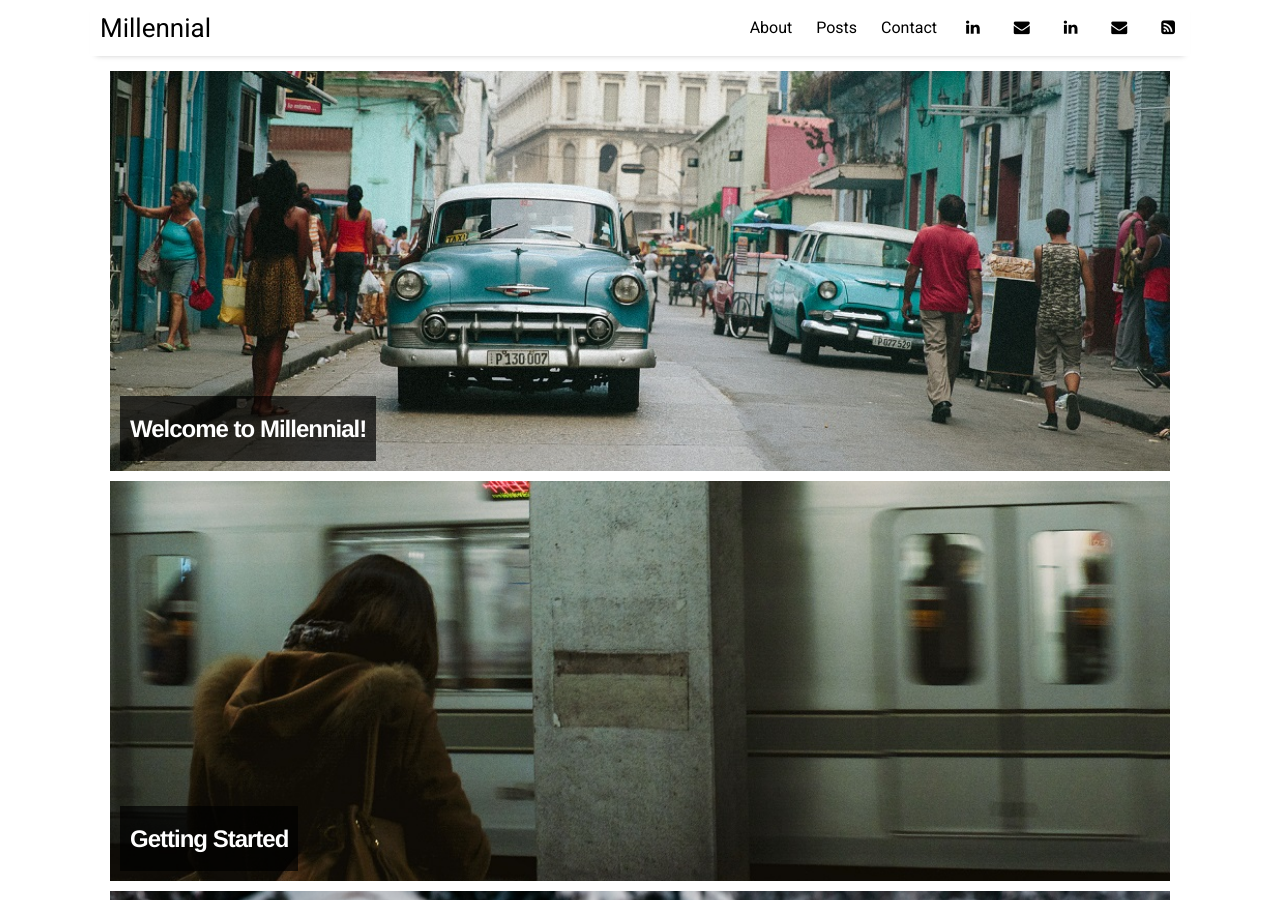
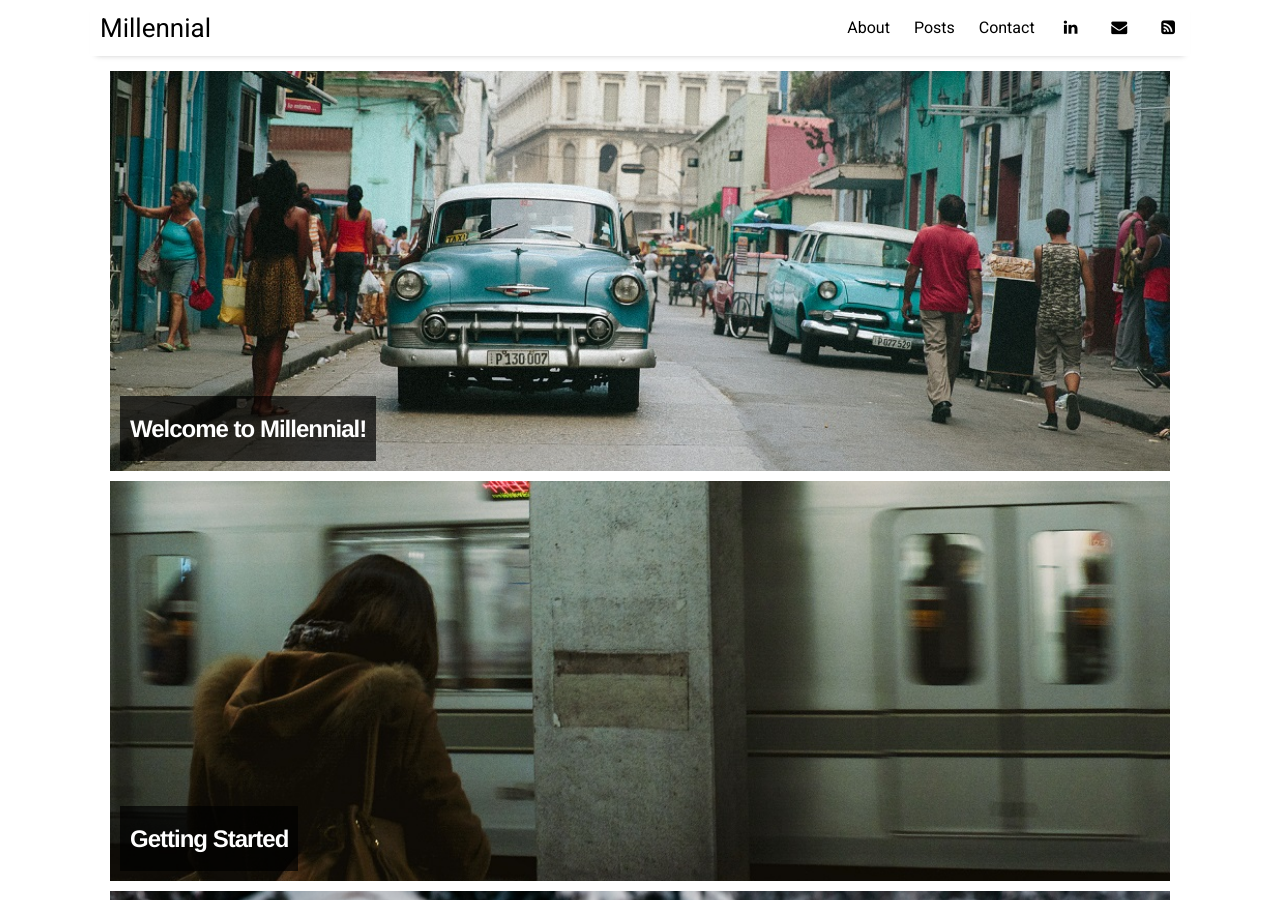
Before and after one commit to kelmoalmeida/kelmoalmeida.github.io, a Jekyll site: the page built from index.html, in a window 1280 px wide and 900 px high. Built offline with Jekyll 4.4.1, drawn with Linux system fonts in a browser that asks for light colours; nearby versions of some CDN libraries; the list of posts is cut into pages by our own code.

Commit message:
remove duplicate logos

```diff
--- a/_data/settings.yml
+++ b/_data/settings.yml
@@ -15,8 +15,6 @@ menu:
 social:
 - {icon: 'linkedin', link:  'https://www.linkedin.com/in/kelmoalmeida/'}
 - {icon: 'envelope', link:   'mailto:almeida.kelmo@gmail.com'}
-- {icon: 'linkedin', link:  'https://www.linkedin.com/in/kelmoalmeida/'}
-- {icon: 'envelope', link:   'mailto:almeida.kelmo@gmail.com'}
 - {icon: 'rss-square', link: 'feed.xml'}
 # - {icon: 'rss-square', link: 'rss-feed.xml'}
 
```
